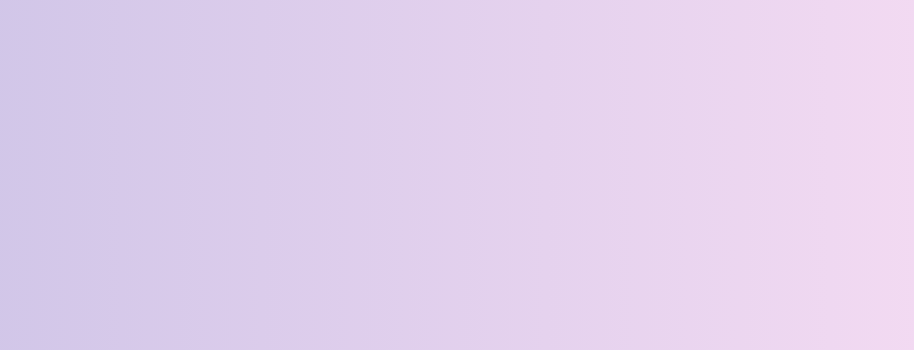
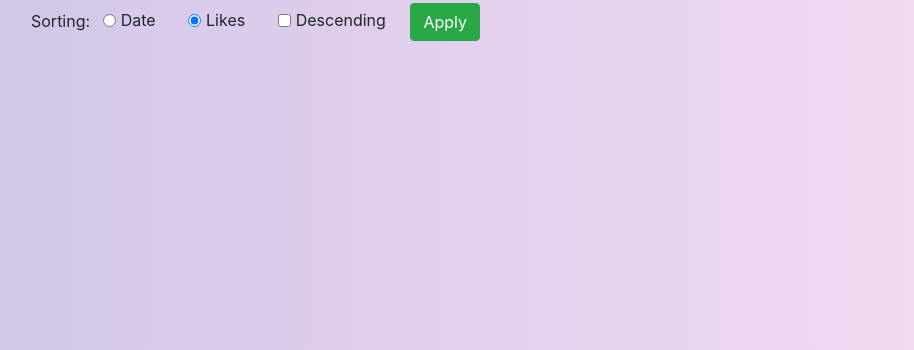
Before and after one commit to Bodzisz/Daddy-Jokes, a Flask app: page /jokes/ in a window 1280 px wide. Shown: the part 70-420 px from the top of the page, without its empty margins (54-968 px from the left). Run offline with Flask 2, Linux system fonts and the light colour scheme; data that the repository does not hold is empty; some libraries are stand-ins or nearby versions.

Commit message:
Add sorting

```diff
--- a/templates/list.html
+++ b/templates/list.html
@@ -63,6 +63,8 @@
             <option value="content">Content</option>
           </select>
           <input class="form-control mr-sm-2" type="text" placeholder="Search" aria-label="Search" name="value" id="value">
+          <input type="hidden" name="sorting" value="{{ request.args.get('sorting', None) }}">
+            <input type="hidden" name="descending" value="{{ request.args.get('descending', None) }}">
           <button class="btn btn-outline-success my-2 my-sm-0" type="submit">Search</button>
         </form>
       </div>
@@ -70,6 +72,29 @@
 
 
     <div class="container">
+        <form method="post" action="{{ url_for("jokes.sort") }}">
+            <p class="d-inline-flex">Sorting:</p>
+            <div class="form-check form-check-inline p-2">
+              <input class="form-check-input" type="radio" name="sorting" id="date" value="date">
+              <label class="form-check-label" for="flexRadioDefault1">
+                Date
+              </label>
+            </div>
+            <div class="form-check form-check-inline p-2">
+              <input class="form-check-input" type="radio" name="sorting" id="likes" value="likes" checked>
+              <label class="form-check-label" for="flexRadioDefault2">
+                Likes
+              </label>
+            </div>
+            <div class="form-check form-switch form-check-inline p-2">
+              <input class="form-check-input" type="checkbox" id="descending" value="True" name="descending">
+              <label class="form-check-label" for="flexSwitchCheckDefault">Descending</label>
+            </div>
+            <input type="hidden" name="name_search" value="{{ request.args.get('name', None) }}">
+            <input type="hidden" name="author_search" value="{{ request.args.get('author', None) }}">
+            <input type="hidden" name="content_search" value="{{ request.args.get('content', None) }}">
+            <button class="btn btn-success" type="submit">Apply</button>
+        </form>
         <ul class="list-unstyled list-group pt-3">
             {% for joke in jokes %}
                 <a href="{{url_for('jokes.joke_list')}}/{{joke['_id']}}" class="text-decoration-none text-dark">
--- a/views/joke_views.py
+++ b/views/joke_views.py
@@ -68,7 +68,9 @@ def joke_list():
         if arg in valid_args:
             jokes_list = filter_jokes(jokes_list, arg, args[arg])
 
-    jokes_list = sorted(jokes_list, key=lambda joke: joke['datetime'], reverse=True)
+    sorting = args.get('sorting', None)
+    descending = args.get('descending', False)
+    jokes_list = sort_jokes(jokes_list, sorting, descending)
 
     return render_template("list.html", jokes=jokes_list, username=username, is_authenticated=is_authenticated)
 
@@ -79,6 +81,22 @@ def filter_jokes(full_joke_list, field, value):
         if value.lower() in single_joke[field].lower():
             filtred.append(single_joke)
     return filtred
+
+
+def sort_jokes(full_jokes_list, sorting, descending):
+    result = []
+    if sorting is not None:
+        if descending == 'False':
+            descending = False
+        else:
+            descending = True
+        if sorting == 'date':
+            result = sorted(full_jokes_list, key=lambda joke: joke['datetime'], reverse=descending)
+        elif sorting == 'likes':
+            result = sorted(full_jokes_list, key=lambda joke: len(joke['likes']), reverse=descending)
+    else:
+        result = sorted(full_jokes_list, key=lambda joke: joke['datetime'], reverse=True)
+    return result
 
 
 @jokes.route("/<joke_id>")
@@ -99,9 +117,16 @@ def joke(joke_id):
 def search():
     select = request.form.get('search_select', None)
     value = request.form.get('value', None)
+    sorting = request.form.get('sorting', None)
+    descending = request.form.get('descending', 'False')
+    args_string = "?"
+    for key, text in [('sorting', sorting), ('descending', descending)]:
+        if value != 'None':
+            args_string += key + "=" + text + "&"
+
     if value == "":
-        return redirect(url_for('jokes.joke_list'))
-    return redirect(url_for('jokes.joke_list') + '/?' + select + '=' + value)
+        return redirect(url_for('jokes.joke_list') + args_string)
+    return redirect(url_for('jokes.joke_list') + '/?' + args_string + select + '=' + value)
 
 
 @jokes.route("/edit/<joke_id>", methods=['GET', 'POST'])
@@ -166,3 +191,17 @@ def joke_like_toggle(joke_id):
         jokes_list = jokes_collection.find()
         return render_template("list.html", jokes=jokes_list, username=username, is_authenticated=True,
                                likes=len(selected_joke['likes']))
+
+
+@jokes.route("/sort", methods=["POST"])
+def sort():
+    sorting = request.form.get('sorting', None)
+    descending = request.form.get('descending', 'False')
+    name_search = request.form.get('name_search', None)
+    author_search = request.form.get('author_search', None)
+    content_search = request.form.get('content_search', None)
+    args_string = '?'
+    for key, value in [('name', name_search), ('author', author_search), ('content', content_search)]:
+        if value != 'None':
+            args_string += key + '=' + value + "&"
+    return redirect(url_for('jokes.joke_list') + '/' + args_string + 'sorting=' + sorting + '&descending=' + descending)
```
